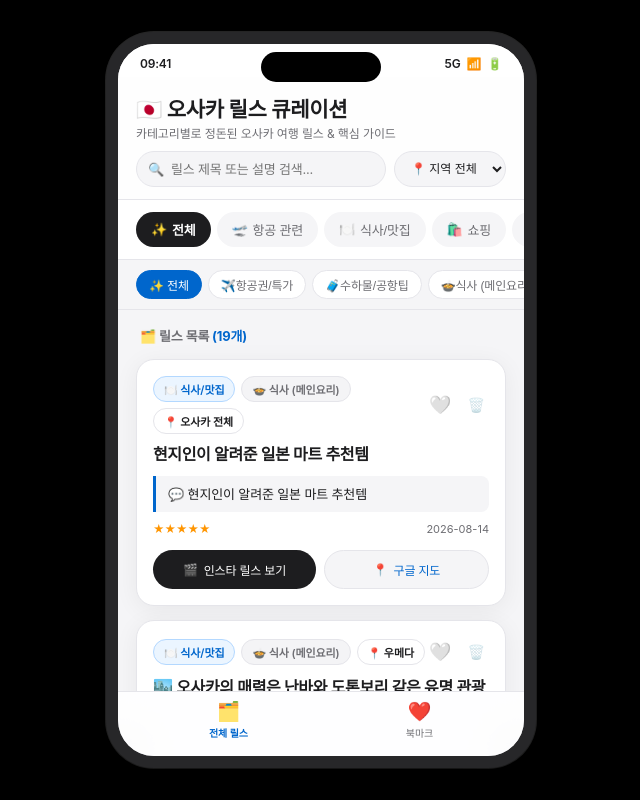
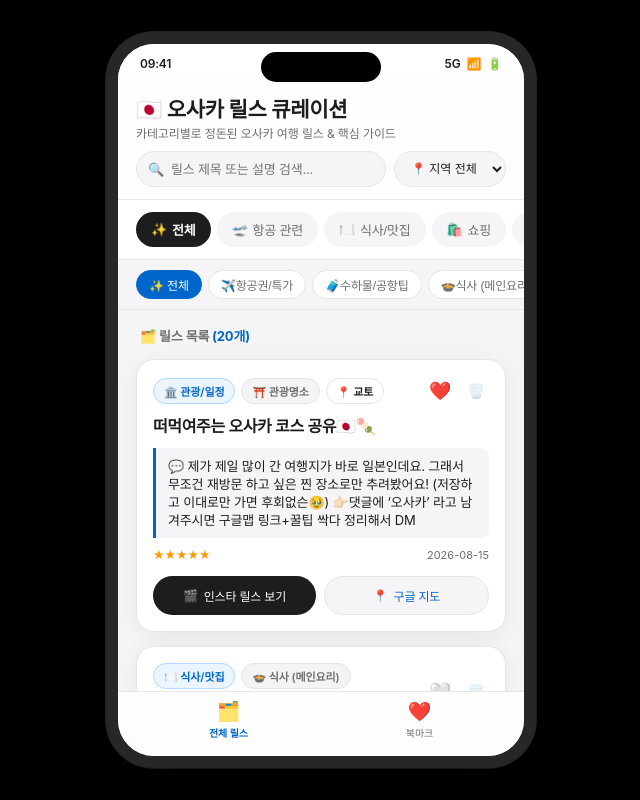
Before and after one commit to songhan55/osaka-reels-curator, a React (Vite) app: page / in a window 1280 px wide. Shown: the whole page, without its empty margins (319-959 px from the left). Built offline with nearby package versions, Linux system fonts and the light colour scheme; a web font is replaced by a local one.

Commit message:
Auto sync: Added real Instagram summarized reel

```diff
--- a/src/data/sampleData.js
+++ b/src/data/sampleData.js
@@ -40,6 +40,19 @@ export const CATEGORIES = {
 };
 
 export const INITIAL_REELS = [
+  {
+    "id": "tg-reel-1786725345",
+    "title": "떠먹여주는 오사카 코스 공유🇯🇵🍡",
+    "url": "https://www.instagram.com/reel/DW6Kw-uiur5/?igsi=Z3A5dWZlb2dpNXV0",
+    "primaryCategory": "sightseeing",
+    "subCategory": "spot",
+    "region": "교토",
+    "rating": 5,
+    "memo": "제가 제일 많이 간 여행지가 바로 일본인데요. 그래서 무조건 재방문 하고 싶은 찐 장소로만 추려봤어요! (저장하고 이대로만 가면 후회없슨🥹) 👉🏻댓글에 ‘오사카’ 라고 남겨주시면 구글맵 링크+꿀팁 싹다 정리해서 DM",
+    "isFavorite": true,
+    "createdAt": "2026-08-15",
+    "sharedBy": "텔레그램봇"
+  },
   {
     "id": "ig-reel-0-1786718956",
     "title": "현지인이 알려준 일본 마트 추천템",
```
